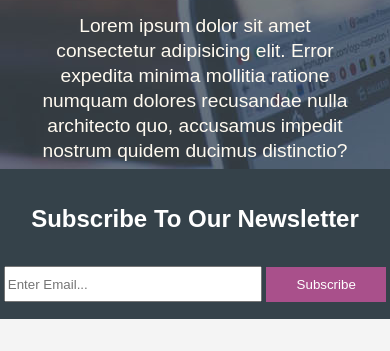
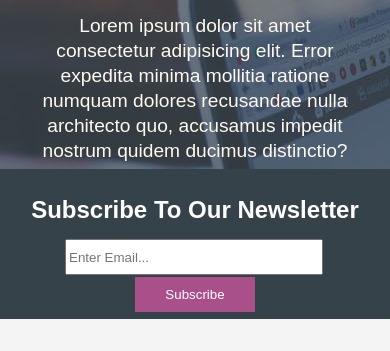
Before and after one commit to raymondaksu/Project-004-Website-Page-Design-HTML-CSS_04, a plain HTML site: page index.html in a window 390 px wide. Shown: the part 368-719 px from the top of the page. Drawn offline with Linux system fonts and the light colour scheme.

Commit message:
Updated v1.1

```diff
--- a/index.html
+++ b/index.html
@@ -51,14 +51,18 @@
         <h2>Subscribe To Our Newsletter</h2>
       </div>
       <div class="newsletter_form">
-        <form action="index.html" method="get">
+        <form action="services.html" method="get">
+            <div>
           <input
             type="email"
             name="Email"
             id="email"
             placeholder="Enter Email..."
           />
+        </div>
+        <div>
           <button type="submit" id="button_subscribe">Subscribe</button>
+        </div>
         </form>
       </div>
     </section>
--- a/sass/_theme.scss
+++ b/sass/_theme.scss
@@ -130,13 +130,23 @@
 
   &_form {
     display: flex;
-    flex-direction: column;
+    flex-flow: row wrap;
+    align-items: center;
     justify-content: center;
     color: $secondaryTextColor;
+
+    form {
+    display: flex;
+    flex-flow: row wrap;
+    align-items: center;
+    justify-content: center;
+    }
 
     input {
       height: 30px;
       width: 250px;
+      margin-right: 2px;
+      margin-top: 2px;
     }
 
     button {
@@ -145,6 +155,7 @@
       color: $secondaryTextColor;
       background-color: $primaryBackgroundColor;
       border: none;
+      margin-top: 2px;
     }
   }
 }
@@ -367,5 +378,26 @@
         margin-block-end: 0;
       }
     }
+
+    &_form {
+
+        form {
+            display: flex;
+            flex-flow: column;
+            justify-content: center;
+            align-items: center;
+        }
+    }
   }
 }
+
+@media (max-width: 440px) {
+
+    .services_main {
+
+        &_boxes {
+            width: 50%;
+            min-width: 350px;
+        }
+    }
+}
```
Also changed, not shown: about.html (+5 -1 lines), services.html (+4 -0 lines), sass/_theme.css, sass/_theme.min.css, sass/style.css, sass/style.min.css.
